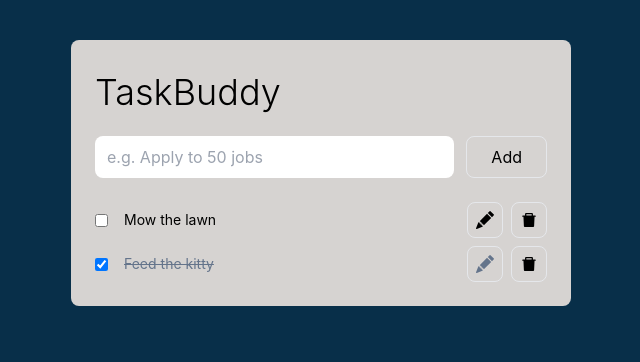
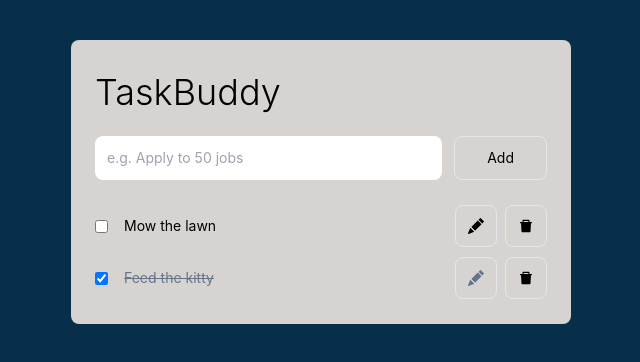
Before and after one commit to oybekabdulazizov/task-buddy, a React (Vite) app: page / in a window 1280 px wide. Shown: the top 362 px of the page, without its empty margins (319-959 px from the left). Built offline with nearby package versions, Linux system fonts and the light colour scheme.

Commit message:
refactor the form itself as a component, reuse it for creating and updating a todo

```diff
--- a/src/App.tsx
+++ b/src/App.tsx
@@ -1,4 +1,4 @@
-import TodoForm from './components/TodoForm';
+import CreateTodo from './components/CreateTodo';
 import TodosList from './components/TodosList';
 
 export default function App() {
@@ -6,7 +6,7 @@ export default function App() {
     <div className='min-h-full py-10 px-4 bg-sky-950'>
       <div className='mx-auto max-w-[500px] py-4 px-6 bg-stone-300 rounded-lg'>
         <h1 className='text-4xl font-light my-4'>TaskBuddy</h1>
-        <TodoForm />
+        <CreateTodo />
         <TodosList />
       </div>
     </div>
--- /dev/null
+++ b/src/components/CreateTodo.tsx
@@ -0,0 +1,9 @@
+import TodoForm from './TodoForm';
+
+export default function CreateTodo() {
+  return (
+    <div className='w-full my-6'>
+      <TodoForm edit={false} />
+    </div>
+  );
+}
--- a/src/components/TodoCard.tsx
+++ b/src/components/TodoCard.tsx
@@ -4,12 +4,14 @@ import { AiFillDelete } from 'react-icons/ai';
 import { ChangeEvent, useState } from 'react';
 
 import { getTodo, completeTodo } from '../store/todosSlice';
+import TodoForm from './TodoForm';
 
 export default function TodoCard({ todoId }: { todoId: string }) {
   const todo = useSelector((state) => getTodo(state, todoId));
   const dispatch = useDispatch();
 
   const [checked, setChecked] = useState<boolean>(todo.completed);
+  const [edit, setEdit] = useState<boolean>(false);
 
   const handleChange = (e: ChangeEvent<HTMLInputElement>) => {
     setChecked(e.target.checked);
@@ -17,10 +19,14 @@ export default function TodoCard({ todoId }: { todoId: string }) {
   };
 
   return (
+    <>
+      {edit ? (
+        <TodoForm todoId={todo.id} edit={edit} setEdit={setEdit} />
+      ) : (
         <div className='w-full flex flex-row gap-1 items-center mb-2'>
           <input type='checkbox' checked={checked} onChange={handleChange} />
           <label
-        className={`w-full break-all py-2 px-3 text-sm ${
+            className={`w-full break-all py-3 px-3 text-sm rounded-lg ${
               checked ? 'line-through text-slate-500' : ''
             }`}
           >
@@ -28,17 +34,20 @@ export default function TodoCard({ todoId }: { todoId: string }) {
           </label>
           <div className='flex flex-row gap-2 ml-2'>
             <button
-          className={`border rounded-lg text-lg py-2 px-2 focus:outline-slate-200 focus:outline-8 ${
+              className={`border rounded-lg text-md py-3 px-3 focus:outline-slate-200 focus:outline-8 ${
                 checked ? 'text-slate-500' : ''
               }`}
+              onClick={() => setEdit(!edit)}
               disabled={checked}
             >
               <BsPencilFill />
             </button>
-        <button className='border rounded-lg text-lg py-2 px-2 focus:outline-slate-200 focus:outline-8'>
+            <button className='border rounded-lg text-md py-3 px-3 focus:outline-slate-200 focus:outline-8'>
               <AiFillDelete />
             </button>
           </div>
         </div>
+      )}
+    </>
   );
 }
--- a/src/components/TodoForm.tsx
+++ b/src/components/TodoForm.tsx
@@ -1,12 +1,25 @@
 import { ChangeEvent, FormEvent, useState } from 'react';
-import { useDispatch } from 'react-redux';
-import { addTodo } from '../store/todosSlice';
+import { useDispatch, useSelector } from 'react-redux';
 
-export default function TodoForm() {
-  const [task, setTask] = useState<string>('');
+import {
+  createTodo,
+  getTodo,
+  todo_type,
+  updateTodo,
+} from '../store/todosSlice';
+
+type Props = {
+  todoId?: string;
+  edit: boolean;
+  setEdit?: (edit: boolean) => void;
+};
+
+export default function TodoForm({ todoId, edit, setEdit }: Props) {
+  const dispatch = useDispatch();
+  const todo: todo_type = useSelector((state) => getTodo(state, todoId || ''));
+
+  const [task, setTask] = useState<string>(todo?.task || '');
   const [error, setError] = useState<string>('');
-
-  const dispatch = useDispatch();
 
   const handleChange = (e: ChangeEvent<HTMLInputElement>) => {
     const { value } = e.target;
@@ -22,33 +35,38 @@ export default function TodoForm() {
     if (!task || task.length < 1) {
       setError('Task is required');
     } else {
-      dispatch(addTodo(task));
+      if (edit && setEdit) {
+        dispatch(updateTodo({ todoId: todo.id, newTask: task }));
+        setEdit(false);
+      } else {
+        dispatch(createTodo(task));
+      }
       setError('');
       setTask('');
     }
   };
 
   return (
-    <div className='w-full my-6'>
-      <form onSubmit={handleSubmit} className='flex flex-col gap-1'>
+    <form onSubmit={handleSubmit} className='flex flex-col gap-1 mb-2'>
       <div className='flex flex-row gap-3'>
         <input
           type='text'
           value={task}
-            className='py-2 px-3 w-full focus:outline-none rounded-lg'
+          className='py-3 px-3 text-sm w-full focus:outline-none rounded-lg'
           autoFocus
           placeholder='e.g. Apply to 50 jobs'
           onChange={handleChange}
         />
         <button
           type='submit'
-            className='border rounded-lg py-2 px-6 text-md font-normal focus:outline-slate-200'
+          className={`border rounded-lg py-2 ${
+            edit ? 'px-[30px]' : 'px-8'
+          } text-sm font-normal focus:outline-slate-200`}
         >
-            Add
+          {edit ? 'Save' : 'Add'}
         </button>
       </div>
       {error && error.length > 0 && <p className='text-red-500'>{error}</p>}
     </form>
-    </div>
   );
 }
--- a/src/store/todosSlice.ts
+++ b/src/store/todosSlice.ts
@@ -26,7 +26,7 @@ const todosSlice = createSlice({
   name: 'todos',
   initialState,
   reducers: {
-    addTodo: {
+    createTodo: {
       reducer(state, { payload }) {
         state.push(payload);
       },
@@ -51,6 +51,14 @@ const todosSlice = createSlice({
         state = [...todos, todo];
       }
     },
+    updateTodo: (state, { payload }) => {
+      const todo = state.find((todo: todo_type) => todo.id === payload);
+      const todos = state.filter((todo: todo_type) => todo.id !== payload);
+      if (todo) {
+        todo.completed = !todo.completed;
+        state = [...todos, todo];
+      }
+    },
   },
 });
 
@@ -58,6 +66,6 @@ export const getTodos = (state: any) => state.todos;
 export const getTodo = (state: any, todoId: string) =>
   state.todos.find((todo: todo_type) => todo.id === todoId);
 
-export const { addTodo, completeTodo } = todosSlice.actions;
+export const { createTodo, completeTodo, updateTodo } = todosSlice.actions;
 
 export default todosSlice.reducer;
```
Lines whose indentation alone changed are shown as unchanged.
